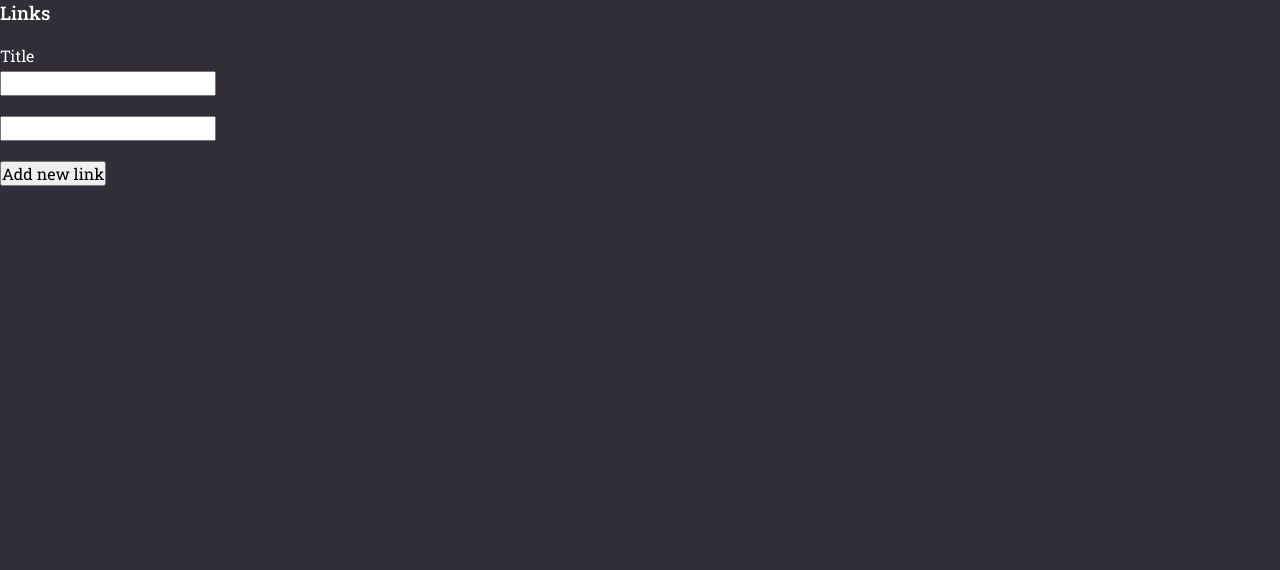
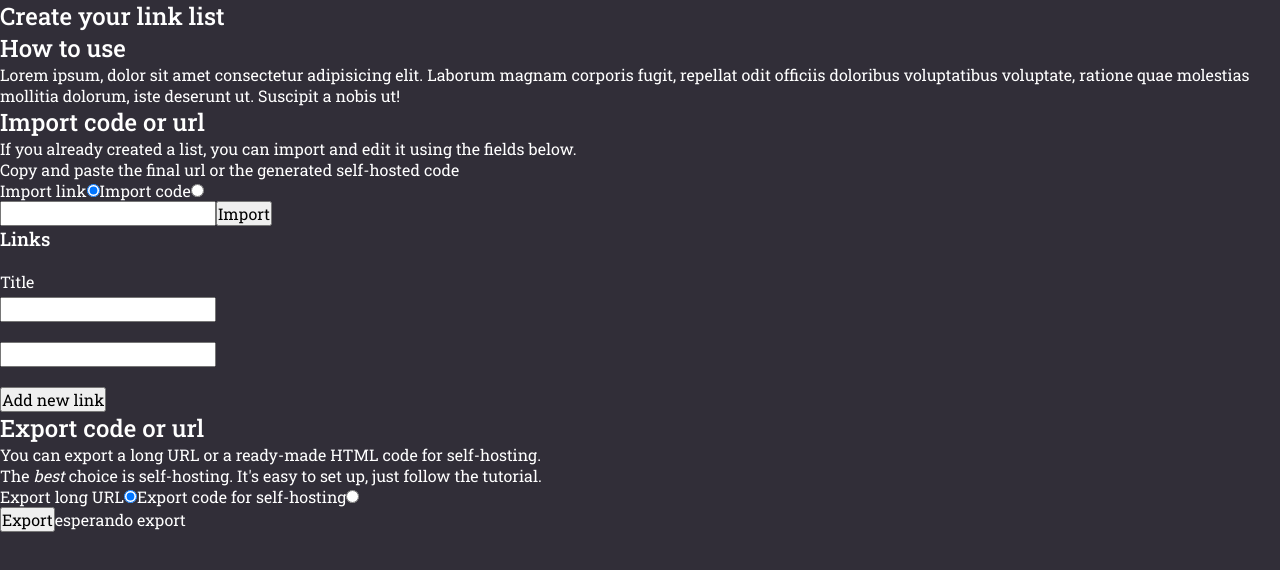
Before and after one commit to angelod1as/linkbio, a React (Create React App) app: page /1 in a window 1280 px wide. Shown: the top 570 px of the page. Built offline with nearby package versions, Linux system fonts and the light colour scheme.

Commit message:
wip: starting logic

```diff
--- a/src/App.tsx
+++ b/src/App.tsx
@@ -5,7 +5,7 @@ import GlobalStyle from './styles/global';
 
 import Routes from './routes';
 
-const App: React.FC = () => (
+const App = () => (
   <Router>
     <Routes />
 
--- /dev/null
+++ b/src/pages/Default/components/Export/index.tsx
@@ -0,0 +1,66 @@
+import React, { useState, useCallback } from 'react';
+import styled from 'styled-components';
+
+const ExportDiv = styled.div``;
+
+interface IProps {
+  exported: boolean;
+  setExported: React.Dispatch<React.SetStateAction<boolean>>;
+}
+
+const Export = ({ exported, setExported }: IProps) => {
+  const [exportType, setExportType] = useState('url');
+
+  const exportList = useCallback(() => {
+    setExported(true);
+  }, [setExported]);
+
+  return (
+    <ExportDiv>
+      <h2>Export code or url</h2>
+      <p>
+        You can export a long URL or a ready-made HTML code for self-hosting.
+      </p>
+      <p>
+        The <em>best</em> choice is self-hosting. It's easy to set up, just
+        follow the tutorial.
+      </p>
+      <form>
+        <label htmlFor="export-url">
+          Export long URL
+          <input
+            type="radio"
+            name="export"
+            id="export-url"
+            checked={exportType === 'url'}
+            onChange={() => setExportType('url')}
+          />
+        </label>
+        <label htmlFor="export-code">
+          Export code for self-hosting
+          <input
+            type="radio"
+            name="export"
+            id="export-code"
+            checked={exportType === 'code'}
+            onChange={() => setExportType('code')}
+          />
+        </label>
+      </form>
+
+      <button type="submit" onClick={exportList}>
+        Export
+      </button>
+
+      {exported ? 'exportado!' : 'esperando export'}
+
+      {/* {exportType === 'url' ? (
+        <input type="text" name="url" id="url-text" />
+      ) : (
+        <textarea name="export" id="export" cols={30} rows={10} />
+      )} */}
+    </ExportDiv>
+  );
+};
+
+export default Export;
--- a/src/pages/Default/components/Form/Header/index.tsx
+++ b/src/pages/Default/components/Form/Header/index.tsx
@@ -3,7 +3,7 @@ import styled from 'styled-components';
 
 const Styled = styled.div``;
 
-const Header: React.FC = () => {
+const Header = () => {
   return (
     <Styled>
       <h2>Create your link list</h2>
--- a/src/pages/Default/components/Form/Links/index.tsx
+++ b/src/pages/Default/components/Form/Links/index.tsx
@@ -3,11 +3,6 @@ import styled from 'styled-components';
 import { v4 as uuid } from 'uuid';
 
 const Styled = styled.div``;
-const Drag = styled.div`
-  padding: 10px;
-  background-color: red;
-  margin: 10px 0;
-`;
 
 interface ILinks {
   title: string;
@@ -20,6 +15,14 @@ const Links = () => {
   const [currentIndex, setCurrentIndex] = useState<number | null>(null);
   const [editing, setEditing] = useState(false);
   const [links, setLinks] = useState<ILinks[]>([]);
+  const [error, setError] = useState('');
+
+  const clean = useCallback(() => {
+    setCurrentTitle('');
+    setCurrentUrl('');
+    setEditing(false);
+    setError('');
+  }, []);
 
   const editLinkList = useCallback(() => {
     const newLinks = [...links];
@@ -32,13 +35,14 @@ const Links = () => {
     }
 
     setLinks(newLinks);
-    setCurrentTitle('');
-    setCurrentUrl('');
+    clean();
     setCurrentIndex(null);
-    setEditing(false);
-  }, [currentIndex, currentTitle, currentUrl, links]);
+  }, [clean, currentUrl, currentTitle, currentIndex, links]);
 
   const changeLinkList = useCallback(() => {
+    if (currentTitle === '' || currentUrl === '') {
+      setError('There must be some title and valid URL');
+    } else {
       setLinks([
         {
           title: currentTitle,
@@ -46,9 +50,9 @@ const Links = () => {
         },
         ...links,
       ]);
-    setCurrentTitle('');
-    setCurrentUrl('');
-  }, [currentTitle, currentUrl, links]);
+      clean();
+    }
+  }, [clean, currentUrl, currentTitle, links]);
 
   const editLink = useCallback((link: ILinks, index: number) => {
     setCurrentTitle(link.title);
@@ -83,7 +87,7 @@ const Links = () => {
   );
 
   const linkList = links.map((each, index) => (
-    <Drag className="link" key={uuid()}>
+    <div className="link" key={uuid()}>
       <a href={each.url}>{each.title}</a>
       <button type="button" onClick={() => editLink(each, index)}>
         Edit
@@ -105,7 +109,7 @@ const Links = () => {
           ▼
         </button>
       )}
-    </Drag>
+    </div>
   ));
 
   return (
@@ -135,6 +139,8 @@ const Links = () => {
         <button type="button" onClick={editing ? editLinkList : changeLinkList}>
           {editing ? 'Edit link' : 'Add new link'}
         </button>
+
+        {error ? <p>{error}</p> : ''}
       </form>
 
       <div className="links">{linkList}</div>
--- a/src/pages/Default/components/Form/Social/index.tsx
+++ b/src/pages/Default/components/Form/Social/index.tsx
@@ -3,7 +3,7 @@ import styled from 'styled-components';
 
 const Styled = styled.div``;
 
-const Social: React.FC = () => {
+const Social = () => {
   return (
     <Styled>
       <h3>Social</h3>
--- a/src/pages/Default/components/Form/index.tsx
+++ b/src/pages/Default/components/Form/index.tsx
@@ -18,7 +18,7 @@ const Styled = styled.div`
   }
 `;
 
-const Form: React.FC = () => {
+const Form = () => {
   return (
     <Styled>
       {/* <Header /> */}
--- a/src/pages/Default/components/Header/index.tsx
+++ b/src/pages/Default/components/Header/index.tsx
@@ -5,7 +5,7 @@ const Styled = styled.div``;
 const Title = styled.h2``;
 const Explanation = styled.div``;
 
-const Header: React.FC = () => {
+const Header = () => {
   return (
     <Styled>
       <Title>Create your link list</Title>
--- a/src/pages/Default/components/Import/index.tsx
+++ b/src/pages/Default/components/Import/index.tsx
@@ -1,10 +1,18 @@
-import React, { useState } from 'react';
+import React, { useState, useCallback } from 'react';
 import styled from 'styled-components';
 
 const ImportDiv = styled.div``;
 
-const Import: React.FC = () => {
+interface IProps {
+  setExported: React.Dispatch<React.SetStateAction<boolean>>;
+}
+
+const Import = ({ setExported }: IProps) => {
   const [importType, setImportType] = useState('url');
+
+  const handleImport = useCallback(() => {
+    setExported(false);
+  }, [setExported]);
 
   return (
     <ImportDiv>
@@ -15,22 +23,22 @@ const Import: React.FC = () => {
       </p>
       <p>Copy and paste the final url or the generated self-hosted code</p>
       <form>
-        <label htmlFor="url">
+        <label htmlFor="import-url">
           Import link
           <input
             type="radio"
             name="import"
-            id="url"
+            id="import-url"
             checked={importType === 'url'}
             onChange={() => setImportType('url')}
           />
         </label>
-        <label htmlFor="code">
+        <label htmlFor="import-code">
           Import code
           <input
             type="radio"
             name="import"
-            id="code"
+            id="import-code"
             checked={importType === 'code'}
             onChange={() => setImportType('code')}
           />
@@ -43,7 +51,9 @@ const Import: React.FC = () => {
         <textarea name="import" id="import" cols={30} rows={10} />
       )}
 
-      <button type="submit">Import</button>
+      <button type="submit" onClick={handleImport}>
+        Import
+      </button>
     </ImportDiv>
   );
 };
--- a/src/pages/Default/index.tsx
+++ b/src/pages/Default/index.tsx
@@ -1,22 +1,25 @@
-import React from 'react';
+import React, { useState } from 'react';
 
-import { Container, Export } from './styles';
+import { Container } from './styles';
 
-// import Import from './components/Import';
-// import Header from './components/Header';
+import Import from './components/Import';
+import Header from './components/Header';
 import Form from './components/Form';
+import Export from './components/Export';
 
-const Default: React.FC = () => {
+const Default = () => {
+  const [exported, setExported] = useState(false);
+
   return (
     <Container>
-      {/* <Header /> */}
+      <Header />
 
-      {/* <Import /> */}
+      <Import setExported={setExported} />
 
       <Form />
 
       {/* Sidebar showing how it's going to look */}
-      <Export />
+      <Export exported={exported} setExported={setExported} />
     </Container>
   );
 };
--- a/src/routes/index.tsx
+++ b/src/routes/index.tsx
@@ -3,7 +3,7 @@ import { Switch, Route } from 'react-router-dom';
 
 import Default from '../pages/Default';
 
-const Routes: React.FC = () => {
+const Routes = () => {
   return (
     <Switch>
       <Route path="/" exact component={Default} />
```
Also changed, not shown: src/pages/Default/components/Form/Links/old.tsx (deleted, +0 -99 lines), .eslintrc.json. Lines whose indentation alone changed are shown as unchanged.
